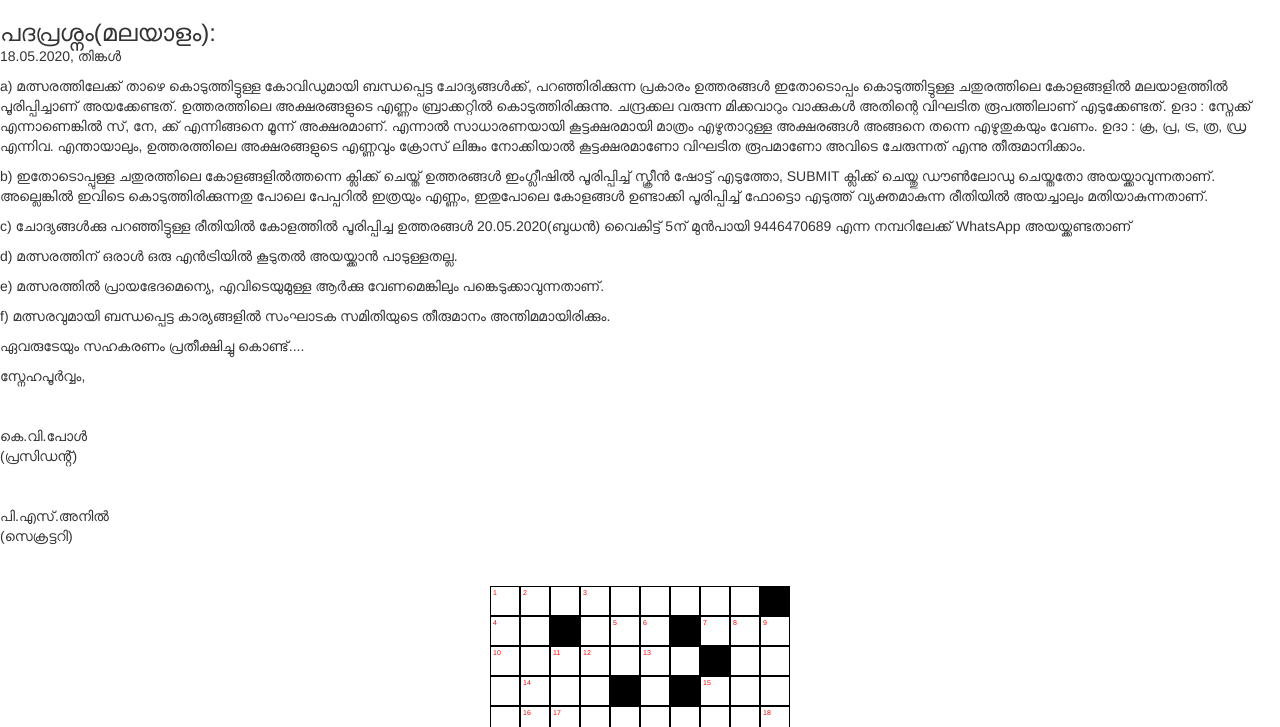
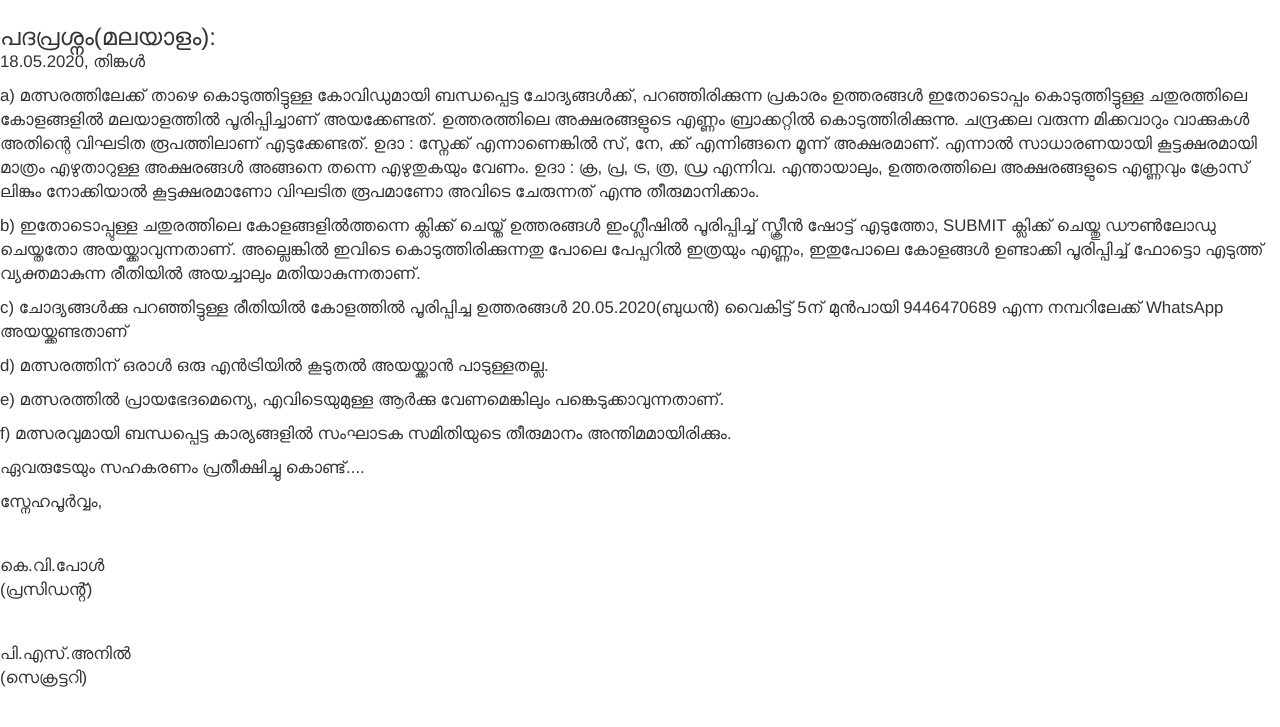
Before and after one commit to RahulPaul04/Crossword, a plain HTML site: page Puzzle/index.html in a window 1280 px wide. Shown: the part 153-880 px from the top of the page. Drawn offline with Linux system fonts and the light colour scheme.

Commit message:
Bootstrap_3

```diff
--- a/Puzzle/styles.css
+++ b/Puzzle/styles.css
@@ -28,7 +28,9 @@
 
 @media  {
 
-
+p{
+  font-size: 1.2em;
+}
 
 }
 .heading{
```
